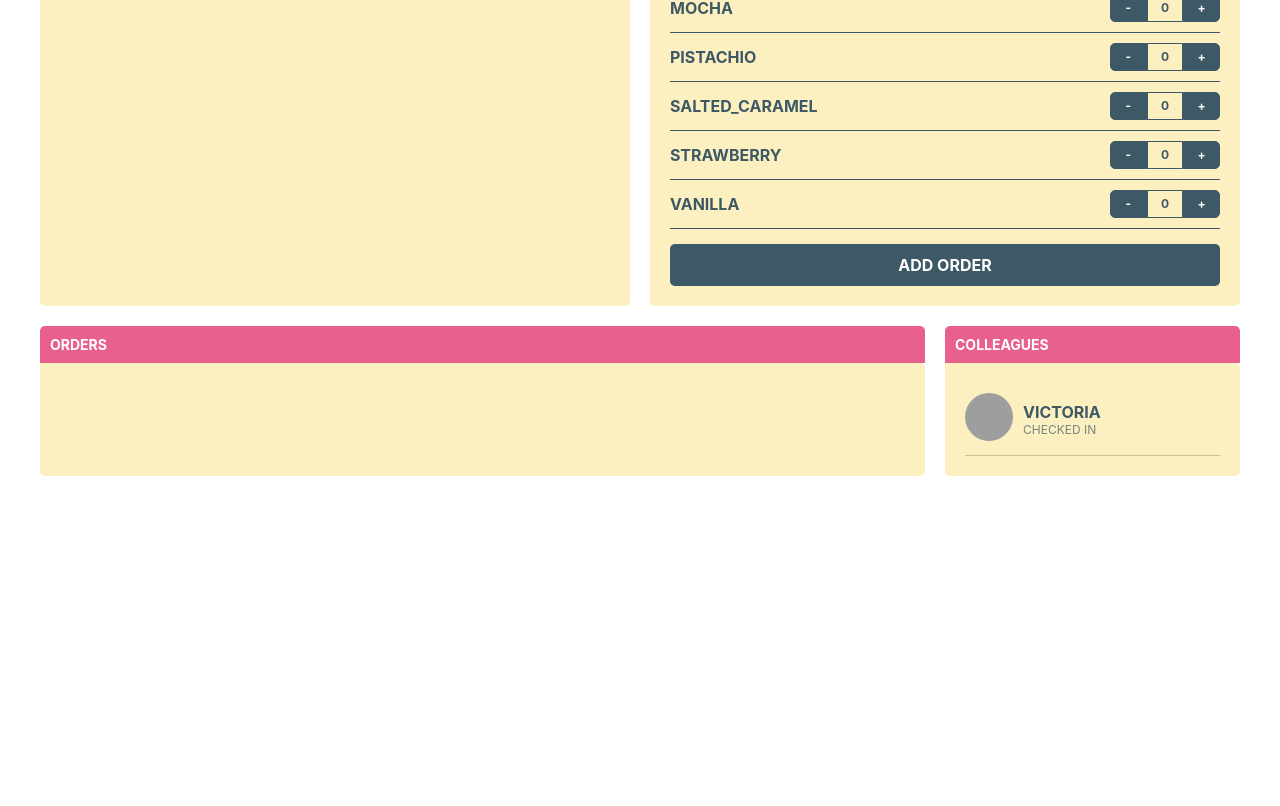
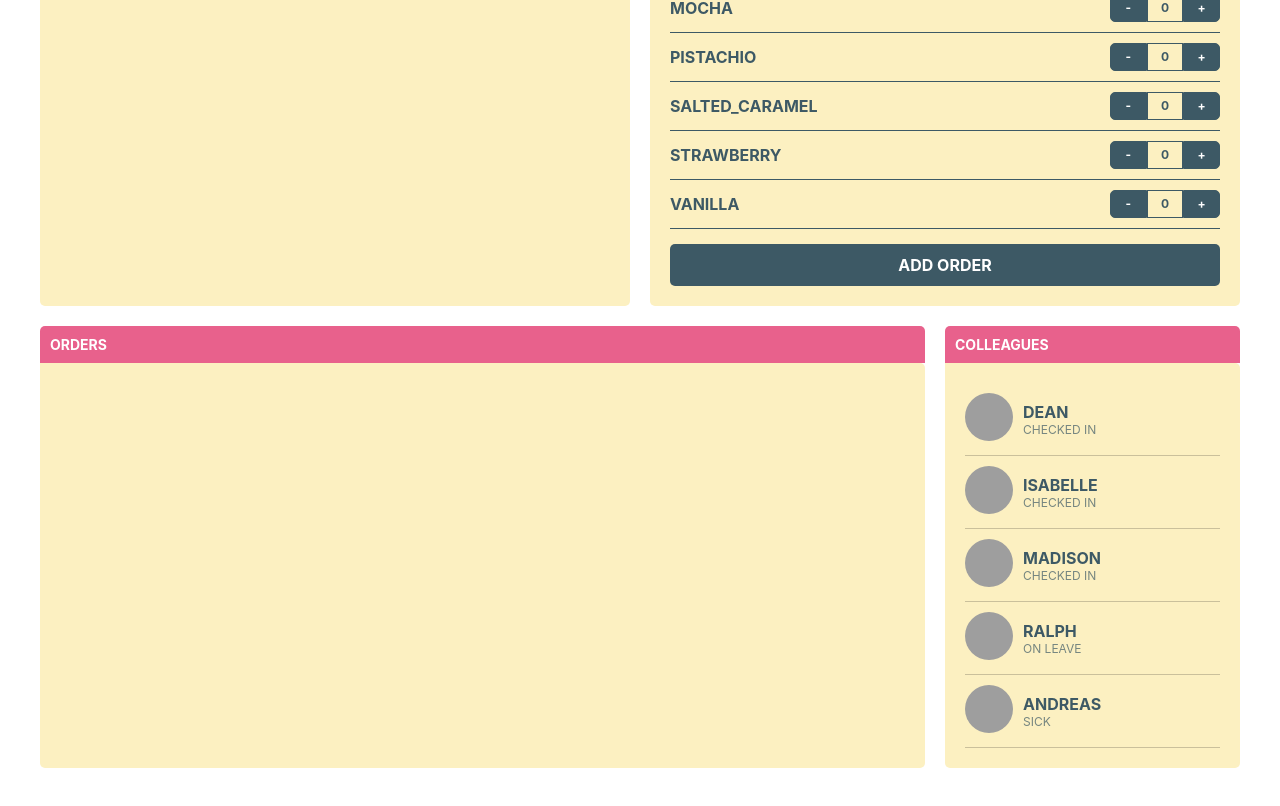
Before and after one commit to thomastuts/redux-in-motion, a React (Create React App) app: page / in a window 1280 px wide. Shown: the part 551-1357 px from the top of the page. Before the commit the page ends 1067 px from the top, so only its background shows below. Built offline with nearby package versions, Linux system fonts and the light colour scheme; grey boxes are pictures that could not be loaded; the HTML template or start-up script is replaced by a standard one.

Commit message:
Create container component to fetch & display colleagues data

```diff
--- a/public/employees.json
+++ b/public/employees.json
@@ -9,7 +9,8 @@
       "large": "https://randomuser.me/api/portraits/men/74.jpg",
       "medium": "https://randomuser.me/api/portraits/med/men/74.jpg",
       "thumbnail": "https://randomuser.me/api/portraits/thumb/men/74.jpg"
-    }
+    },
+    "status": "Checked in"
   },
   {
     "name": {
@@ -21,7 +22,8 @@
       "large": "https://randomuser.me/api/portraits/women/44.jpg",
       "medium": "https://randomuser.me/api/portraits/med/women/44.jpg",
       "thumbnail": "https://randomuser.me/api/portraits/thumb/women/44.jpg"
-    }
+    },
+    "status": "Checked in"
   },
   {
     "name": {
@@ -33,7 +35,8 @@
       "large": "https://randomuser.me/api/portraits/women/90.jpg",
       "medium": "https://randomuser.me/api/portraits/med/women/90.jpg",
       "thumbnail": "https://randomuser.me/api/portraits/thumb/women/90.jpg"
-    }
+    },
+    "status": "Checked in"
   },
   {
     "name": {
@@ -45,7 +48,8 @@
       "large": "https://randomuser.me/api/portraits/men/33.jpg",
       "medium": "https://randomuser.me/api/portraits/med/men/33.jpg",
       "thumbnail": "https://randomuser.me/api/portraits/thumb/men/33.jpg"
-    }
+    },
+    "status": "On leave"
   },
   {
     "name": {
@@ -57,30 +61,7 @@
       "large": "https://randomuser.me/api/portraits/men/23.jpg",
       "medium": "https://randomuser.me/api/portraits/med/men/23.jpg",
       "thumbnail": "https://randomuser.me/api/portraits/thumb/men/23.jpg"
-    }
-  },
-  {
-    "name": {
-      "title": "mrs",
-      "first": "pippa",
-      "last": "jackson"
     },
-    "picture": {
-      "large": "https://randomuser.me/api/portraits/women/14.jpg",
-      "medium": "https://randomuser.me/api/portraits/med/women/14.jpg",
-      "thumbnail": "https://randomuser.me/api/portraits/thumb/women/14.jpg"
-    }
-  },
-  {
-    "name": {
-      "title": "mrs",
-      "first": "julia",
-      "last": "hirsch"
-    },
-    "picture": {
-      "large": "https://randomuser.me/api/portraits/women/60.jpg",
-      "medium": "https://randomuser.me/api/portraits/med/women/60.jpg",
-      "thumbnail": "https://randomuser.me/api/portraits/thumb/women/60.jpg"
-    }
+    "status": "Sick"
   }
 ]
--- a/src/components/App/App.js
+++ b/src/components/App/App.js
@@ -4,7 +4,7 @@ import FreezerContainer from '../Freezer/FreezerContainer';
 import NewOrderContainer from '../NewOrder/NewOrderContainer';
 import { Column, Row } from '../Grid/Grid';
 import OrderOverviewContainer from '../OrderOverview/OrderOverviewContainer';
-import Colleagues from '../Colleagues/Colleagues';
+import ColleaguesContainer from '../Colleagues/ColleaguesContainer';
 
 import './App.css';
 
@@ -26,7 +26,7 @@ class App extends Component {
             <OrderOverviewContainer />
           </Column>
           <Column size={1}>
-            <Colleagues />
+            <ColleaguesContainer />
           </Column>
         </Row>
       </main>
--- a/src/components/Colleagues/Colleagues.js
+++ b/src/components/Colleagues/Colleagues.js
@@ -18,21 +18,42 @@ const Colleague = ({ photo, name, status }) => (
 
 class Colleagues extends Component {
   render() {
-    return (
-      <Panel title="Colleagues">
+    let panelContent;
+
+    if (this.props.loading) {
+      panelContent = (
+        <p>Loading...</p>
+      );
+    } else {
+      if (this.props.error) {
+        panelContent = (
+          <p>Something went wrong while fetching the data: <code>{this.props.error}</code></p>
+        );
+      } else {
+        panelContent = (
           <table className="colleagues-table">
             <colgroup>
               <col width="0" />
               <col width="100%" />
             </colgroup>
             <tbody>
+            {this.props.data.map((person, index) => (
               <Colleague
-              photo="https://randomuser.me/api/portraits/women/36.jpg"
-              name="Victoria"
-              status="Checked in"
+                key={index}
+                photo={person.picture.thumbnail}
+                name={person.name.first}
+                status={person.status}
               />
+            ))}
             </tbody>
           </table>
+        );
+      }
+    }
+
+    return (
+      <Panel title="Colleagues">
+        {panelContent}
       </Panel>
     );
   }
--- /dev/null
+++ b/src/components/Colleagues/ColleaguesContainer.js
@@ -0,0 +1,27 @@
+import React, { Component } from 'react';
+import { connect } from 'react-redux';
+
+import { actions as employeesActions } from '../../ducks/employees';
+import Colleagues from './Colleagues';
+
+class ColleaguesContainer extends Component {
+  componentDidMount() {
+    this.props.fetchEmployees();
+  }
+
+  render() {
+    return (
+      <Colleagues {...this.props.employees} />
+    );
+  }
+}
+
+const mapStateToProps = (state) => ({
+  employees: state.employees,
+});
+
+const mapDispatchToProps = (dispatch) => ({
+  fetchEmployees: () => dispatch(employeesActions.fetchEmployees()),
+});
+
+export default connect(mapStateToProps, mapDispatchToProps)(ColleaguesContainer);
```
Lines whose indentation alone changed are shown as unchanged.
